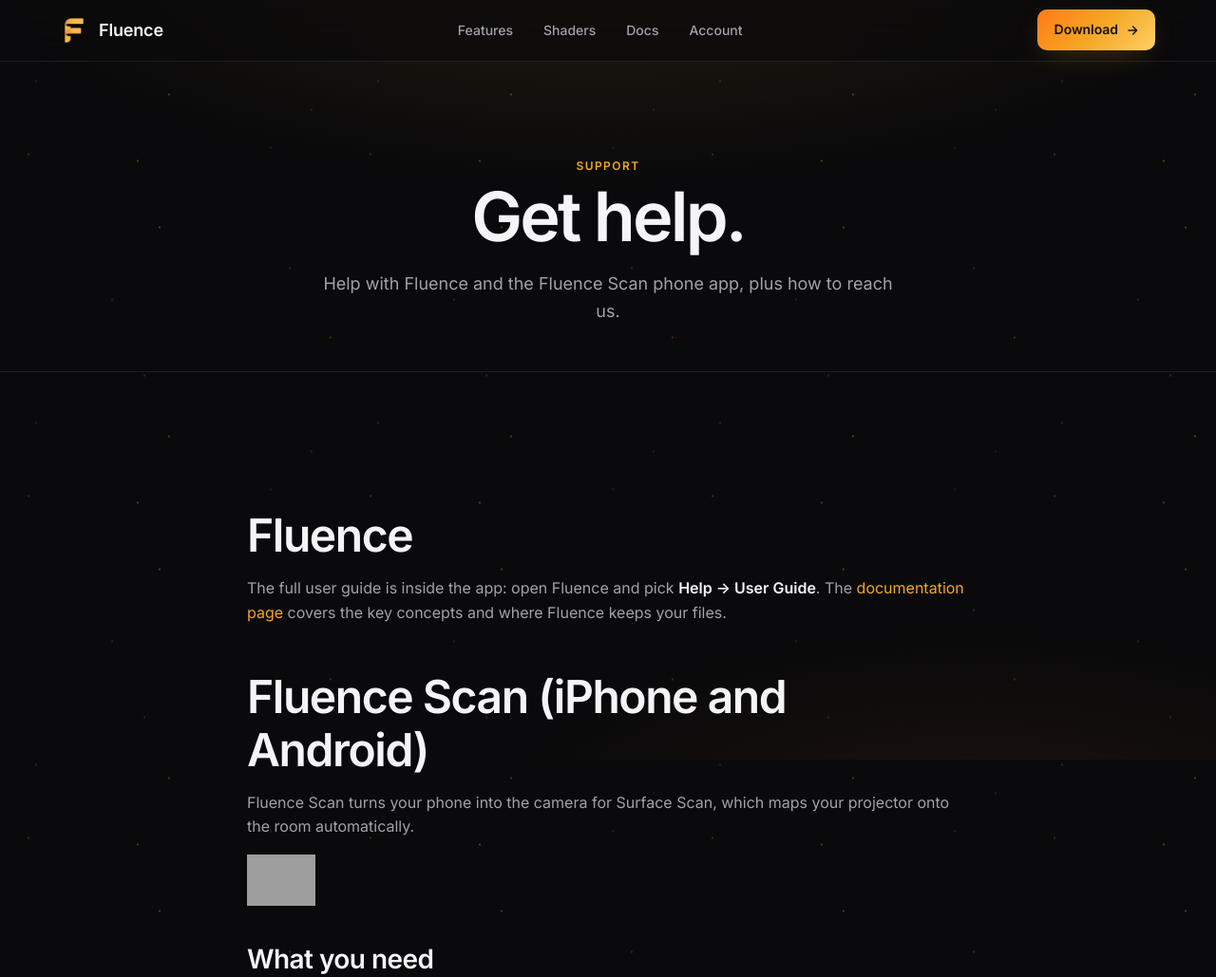
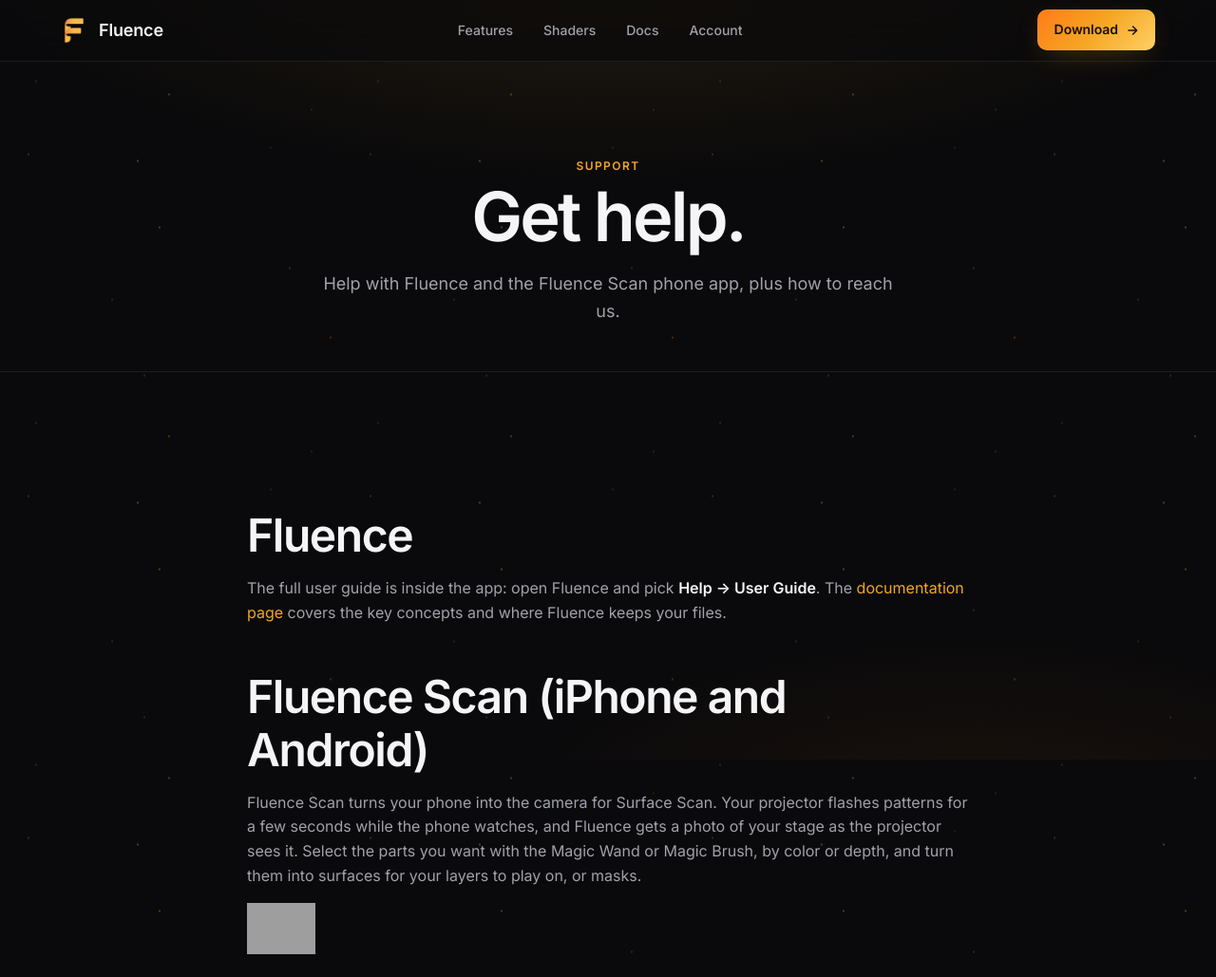
Before and after one commit to LuminaryOps/fluencelive, a plain HTML site: page support.html in a window 1280 px wide. Shown: the top 1029 px of the page at 95% size. Drawn offline with Linux system fonts and the light colour scheme; grey boxes are pictures that could not be loaded.

Commit message:
Describe what Surface Scan actually does
It doesn't map the projector by itself: it gives Fluence a photo of the
stage as the projector sees it, where the Magic Wand and Magic Brush
select parts (by color or depth) to make surfaces or masks.

Co-Authored-By: Claude Opus 5.5 <noreply@anthropic.com>

```diff
--- a/support.html
+++ b/support.html
@@ -62,8 +62,10 @@
 
         <h2 id="fluence-scan">Fluence Scan (iPhone and Android)</h2>
         <p>
-          Fluence Scan turns your phone into the camera for Surface Scan, which maps your projector onto
-          the room automatically.
+          Fluence Scan turns your phone into the camera for Surface Scan. Your projector flashes patterns
+          for a few seconds while the phone watches, and Fluence gets a photo of your stage as the
+          projector sees it. Select the parts you want with the Magic Wand or Magic Brush, by color or
+          depth, and turn them into surfaces for your layers to play on, or masks.
         </p>
         <!-- Apple's official badge, as on the download page (unmodified, 54px). -->
         <p>
```
Also changed, not shown: download.html (+1 -1 lines).
